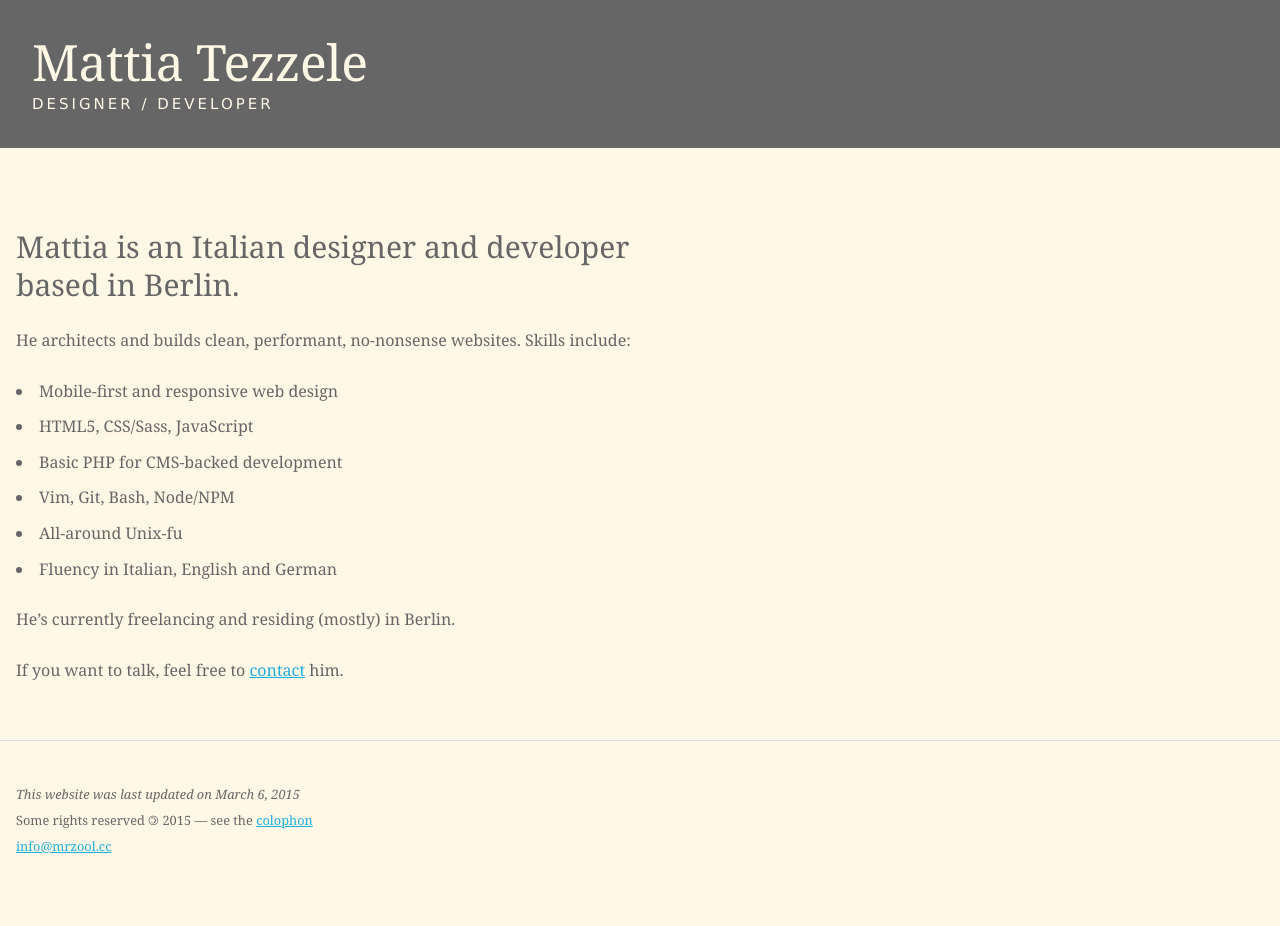
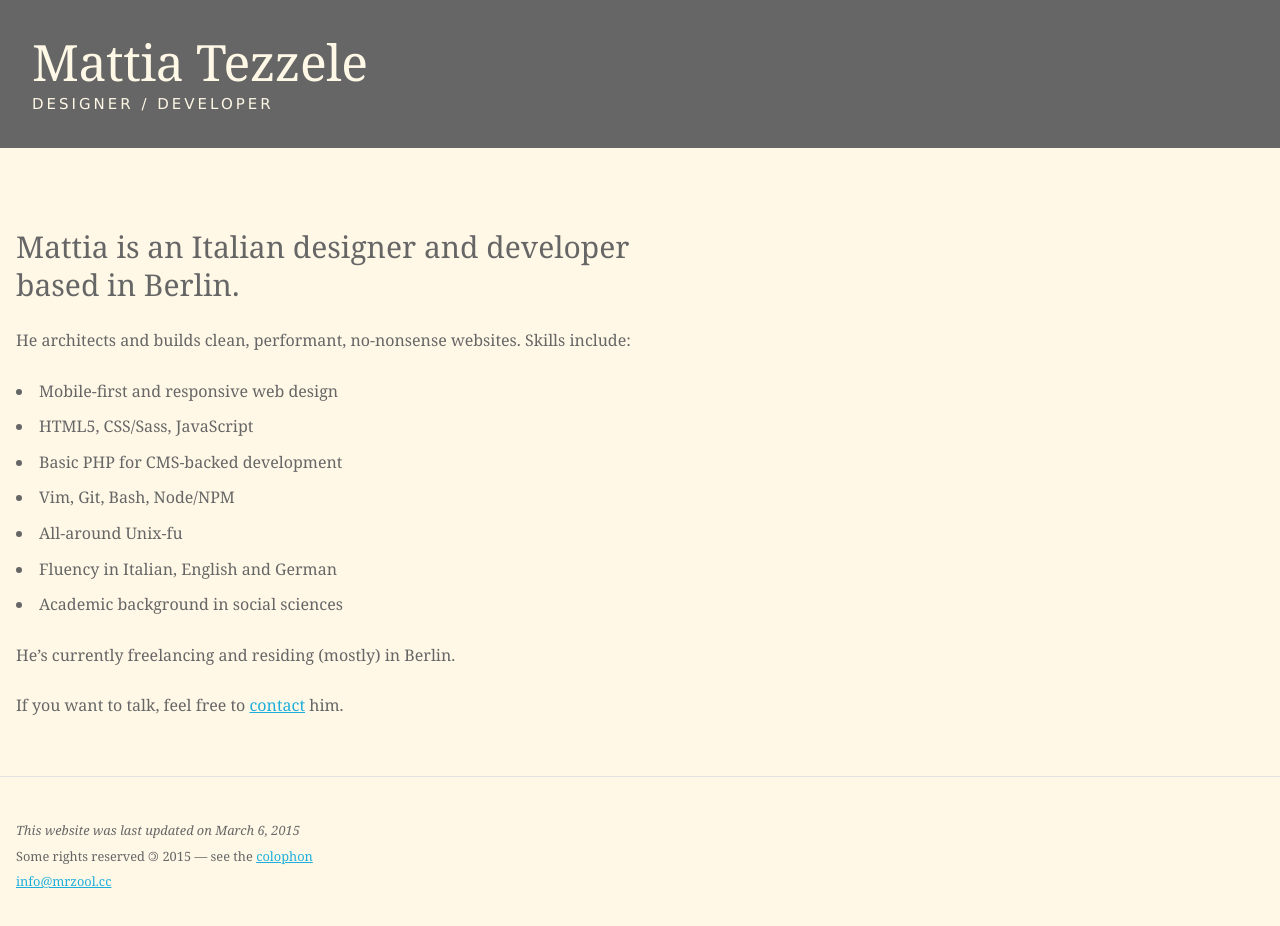
Before and after one commit to mrzool/mrzool.github.io, a Jekyll site: the page built from index.md, in a window 1280 px wide. Built offline with Jekyll 4.4.1, drawn with Linux system fonts in a browser that asks for light colours; before the commit the page ends 900 px from its top, so only the background shows below that.

Commit message:
Adademic background

```diff
--- a/index.md
+++ b/index.md
@@ -15,6 +15,7 @@ He architects and builds clean, performant, no-nonsense websites. Skills include
 - Vim, Git, Bash, Node/NPM
 - All-around Unix-fu
 - Fluency in Italian, English and German
+- Academic background in social sciences
 
 He's currently freelancing and residing (mostly) in Berlin.
 
```
